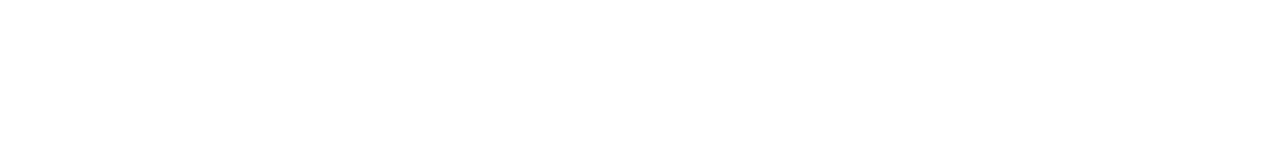
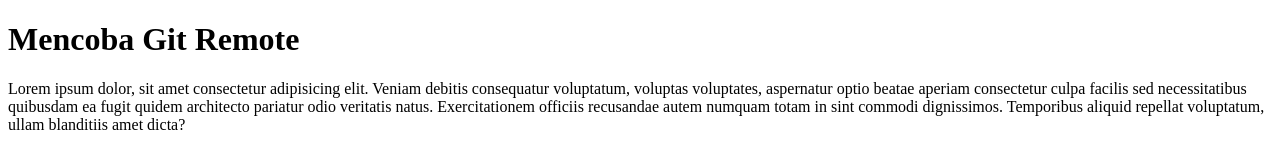
Before and after one commit to bawidyantoro/coba-git-remote, a plain HTML site: page index.html in a window 1280 px wide. Drawn offline with Linux system fonts and the light colour scheme.

Commit message:
menambahkan h1 dan p lorem

```diff
--- a/index.html
+++ b/index.html
@@ -9,7 +9,11 @@
 </head>
 
 <body>
-
+    <h1>Mencoba Git Remote</h1>
+    <p>Lorem ipsum dolor, sit amet consectetur adipisicing elit. Veniam debitis consequatur voluptatum, voluptas
+        voluptates, aspernatur optio beatae aperiam consectetur culpa facilis sed necessitatibus quibusdam ea fugit
+        quidem architecto pariatur odio veritatis natus. Exercitationem officiis recusandae autem numquam totam in sint
+        commodi dignissimos. Temporibus aliquid repellat voluptatum, ullam blanditiis amet dicta?</p>
 </body>
 
 </html>
```
